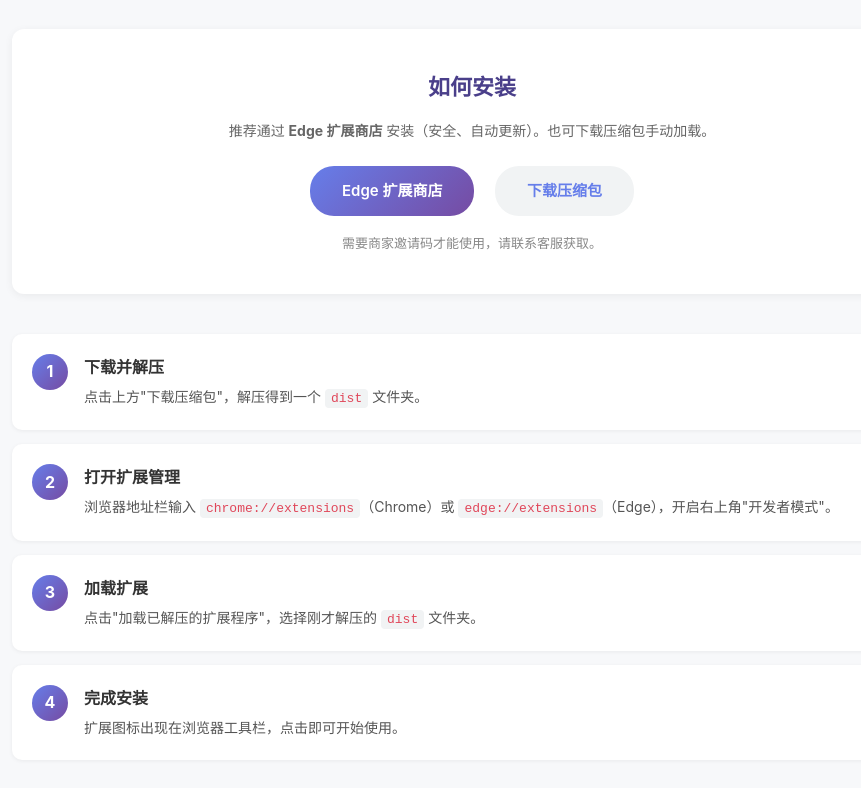
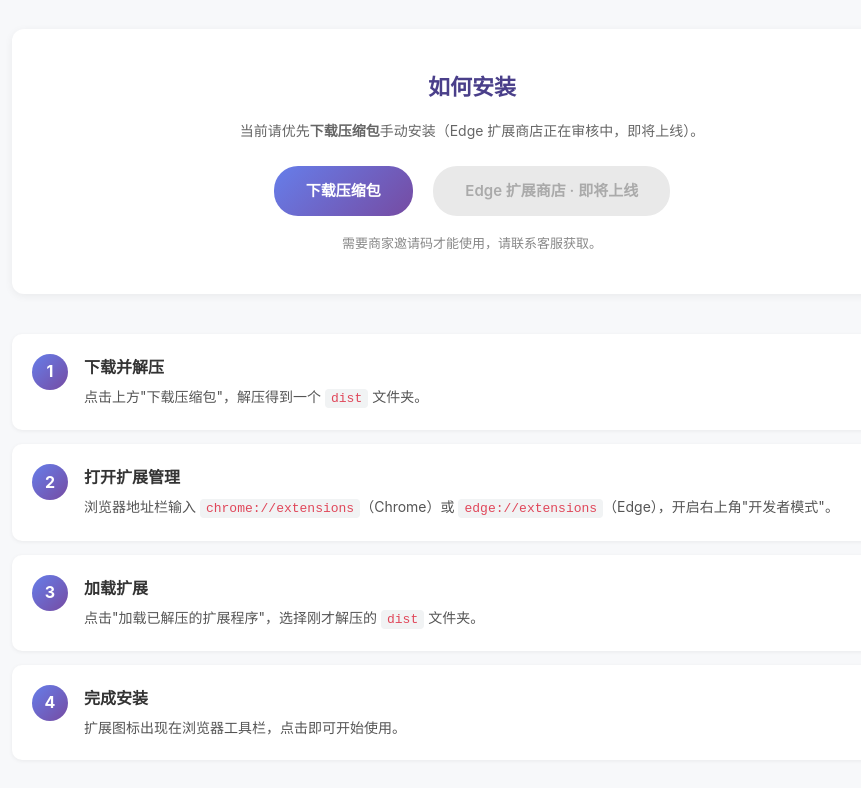
Before and after one commit to xiaoyuqinA/hotel-ai-agent, a browser extension: page static/index.html in a window 1280 px wide. Shown: the part 1132-1920 px from the top of the page, without its empty margins (168-1029 px from the left). Drawn offline with Linux system fonts and the light colour scheme.

Commit message:
feat: 官网调整下载入口 — Edge 商店审核中，优先压缩包下载
- 商店按钮改为禁用态即将上线，避免空链接点击无反应
- FAQ 同步更新说明
- 压缩包下载设为主入口

Co-Authored-By: Claude Fable 5 <noreply@anthropic.com>

```diff
--- a/static/index.html
+++ b/static/index.html
@@ -67,6 +67,7 @@
     .download p { color: #666; font-size: 14px; margin-bottom: 24px; }
     .dl-btn { display: inline-block; background: linear-gradient(135deg,#667eea,#764ba2); color: #fff; padding: 12px 32px; border-radius: 24px; text-decoration: none; font-size: 15px; font-weight: 600; margin: 0 8px; }
     .dl-btn.secondary { background: #f1f3f4; color: #667eea; }
+    .dl-btn.disabled { background: #e9e9e9; color: #aaa; cursor: not-allowed; pointer-events: none; }
   </style>
 </head>
 <body>
@@ -102,9 +103,9 @@
     <p class="section-sub">支持 Chrome / Edge 浏览器</p>
     <div class="download">
       <h2>如何安装</h2>
-      <p>推荐通过 <b>Edge 扩展商店</b> 安装（安全、自动更新）。也可下载压缩包手动加载。</p>
-      <a class="dl-btn" href="#">Edge 扩展商店</a>
-      <a class="dl-btn secondary" href="/static/hotel-review-ai-assistant.zip">下载压缩包</a>
+      <p>当前请优先<b>下载压缩包</b>手动安装（Edge 扩展商店正在审核中，即将上线）。</p>
+      <a class="dl-btn" href="/static/hotel-review-ai-assistant.zip">下载压缩包</a>
+      <a class="dl-btn secondary disabled" href="javascript:void(0)" title="Edge 扩展商店审核中，即将上线">Edge 扩展商店 · 即将上线</a>
       <div style="margin-top:16px;font-size:13px;color:#888;">需要商家邀请码才能使用，请联系客服获取。</div>
     </div>
     <div class="steps" id="manual-install">
@@ -131,7 +132,7 @@
 
     <h2 class="section-title" id="faq">常见问题</h2>
     <div class="faq">
-      <div class="faq-item"><h4>Q: 扩展在哪些浏览器上可用？</h4><p>Chrome 和 Edge 均可使用。推荐通过 Edge 扩展商店安装以获得自动更新。</p></div>
+      <div class="faq-item"><h4>Q: 扩展在哪些浏览器上可用？</h4><p>Chrome 和 Edge 均可使用。目前 Edge 扩展商店正在审核中，可先下载压缩包手动安装；商店上线后可获得自动更新。</p></div>
       <div class="faq-item"><h4>Q: 需要邀请码吗？怎么获取？</h4><p>需要。邀请码由商家运营方发放，用于验证使用资格。请扫码添加企业微信客服，提供您的酒店信息，客服会为您开通使用资格。</p></div>
       <div class="faq-item"><h4>Q: 扩展会收集我的数据吗？</h4><p>不会。扩展不收集浏览历史，不追踪用户。评论内容仅在您主动点击"生成回复"时发送到服务器用于生成 AI 回复，其余配置仅存本地。</p></div>
       <div class="faq-item"><h4>Q: 生成回复慢怎么办？</h4><p>回复生成依赖后端 AI 服务，通常需 3-10 秒。若长时间无响应，请刷新页面重试。</p></div>
```
